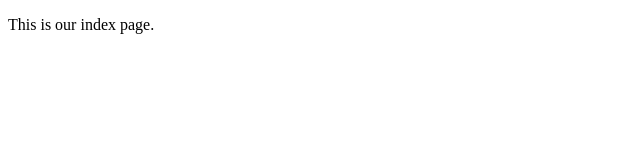
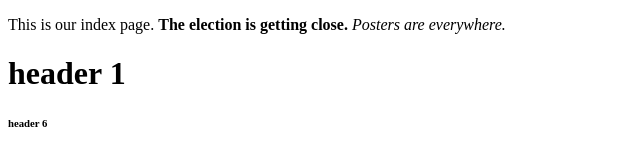
Before and after one commit to malloryab/malloryab.github.io, a plain HTML site: page index.html in a window 1280 px wide. Shown: the whole page, without its empty margins (0-640 px from the left). Drawn offline with Linux system fonts and the light colour scheme.

Commit message:
Add files via upload

```diff
--- a/index.html
+++ b/index.html
@@ -4,6 +4,8 @@
 <title>October 22, 2024</title>
 </head>
 <body>
-<p>This is our index page.</p>
+<p>This is our index page. <b>The election is getting close.</b> <i>Posters are everywhere.</i></p>
+<h1>header 1</h1>
+<h6>header 6</h6>
 </body>
 </html>
```
